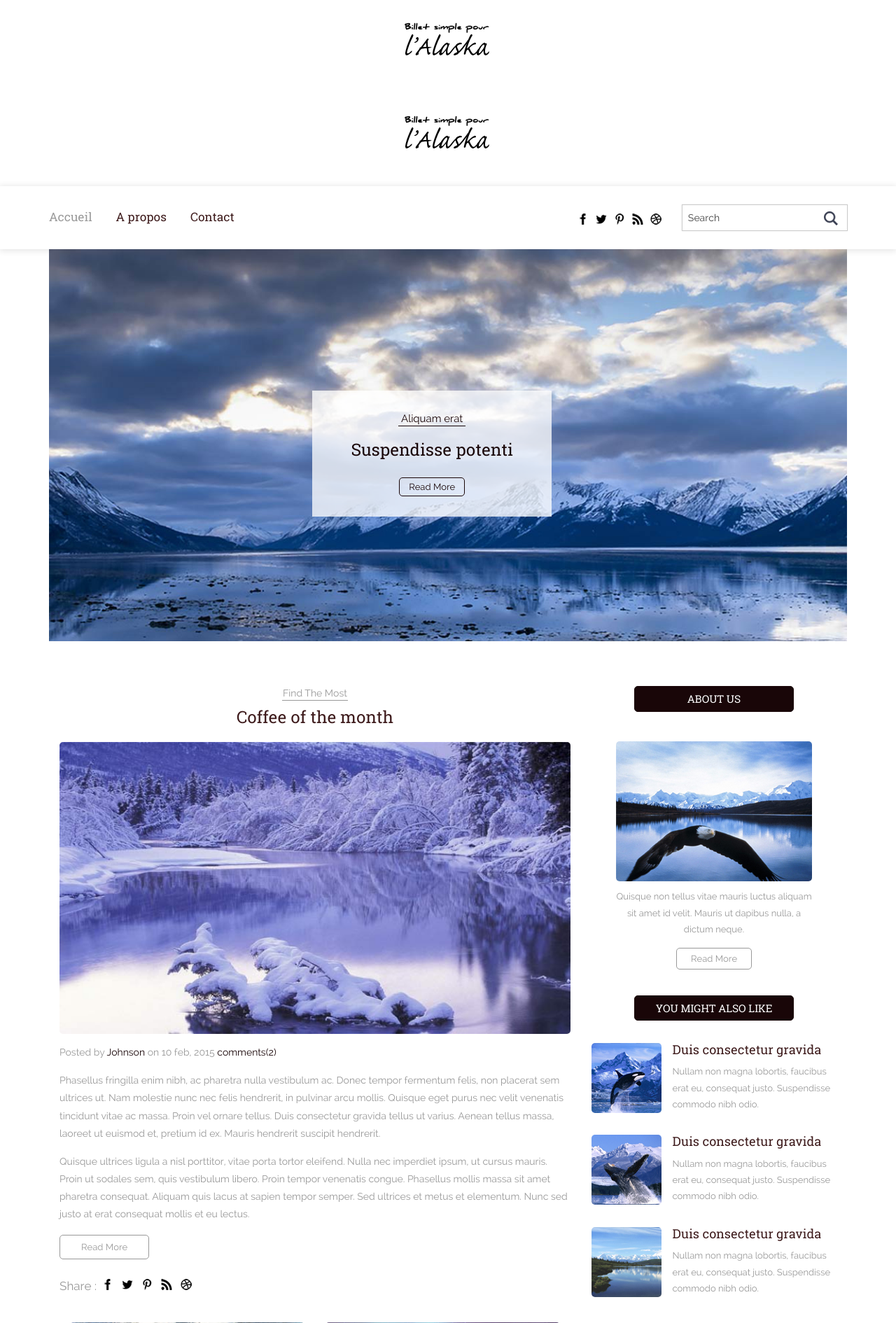
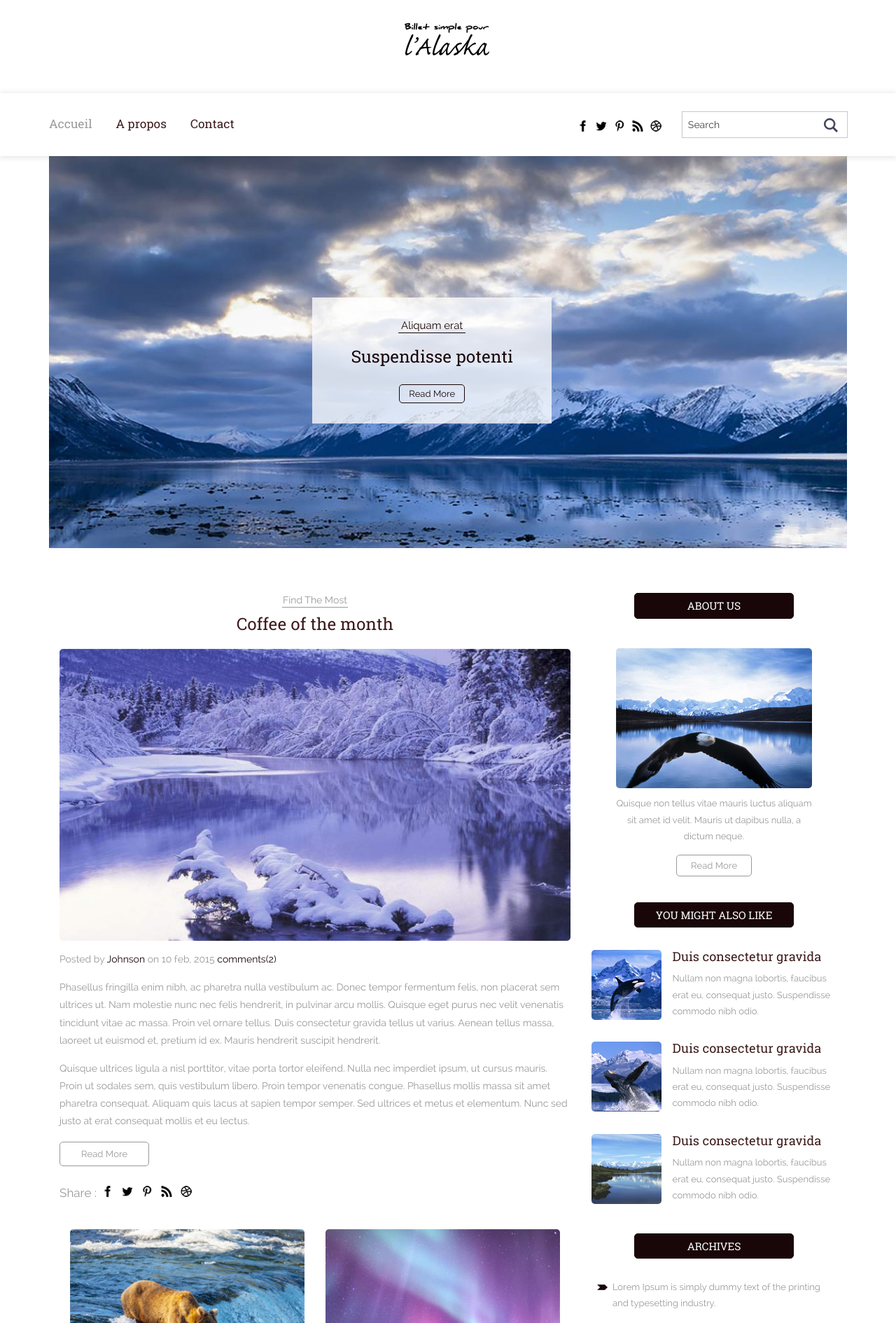
Before and after one commit to Lilouoz/projet_3, a PHP site: page / in a window 1280 px wide. Shown: the top 1890 px of the page at 70% size. Run offline with PHP 8.4, Linux system fonts and the light colour scheme; data that the repository does not hold is empty.

Commit message:
html retour index
<!DOCTYPE html> 	<html> remis dans index au lieu de header

```diff
--- a/header.php
+++ b/header.php
@@ -13,16 +13,3 @@ Smartphone Compatible web template, free webdesigns for Nokia, Samsung, LG, Sony
 
 		<!--start-smoth-scrolling-->
 	</head>
-
-
-
-<body>
-	<!--header-top-starts-->
-	<div class="header-top">
-		<div class="container">
-			<div class="head-main">
-				<a href="index.php"><img src="images/logo-1.png" alt="" /></a>
-			</div>
-		</div>
-	</div>
-	<!--header-top-end-->
--- a/index.php
+++ b/index.php
@@ -38,6 +38,9 @@ $touslesbillets[]=$unarticle;
 //vue
 
 ;?>
+
+	<!DOCTYPE html>
+	<html>
 
 	<!-- on récupere le headers  -->
 	<?php include_once("header.php"); ?>
@@ -328,4 +331,4 @@ $touslesbillets[]=$unarticle;
 						<!-- all script -->
 		</body>
 
-		</html>
+	</html>
```
Lines whose indentation alone changed are shown as unchanged.
